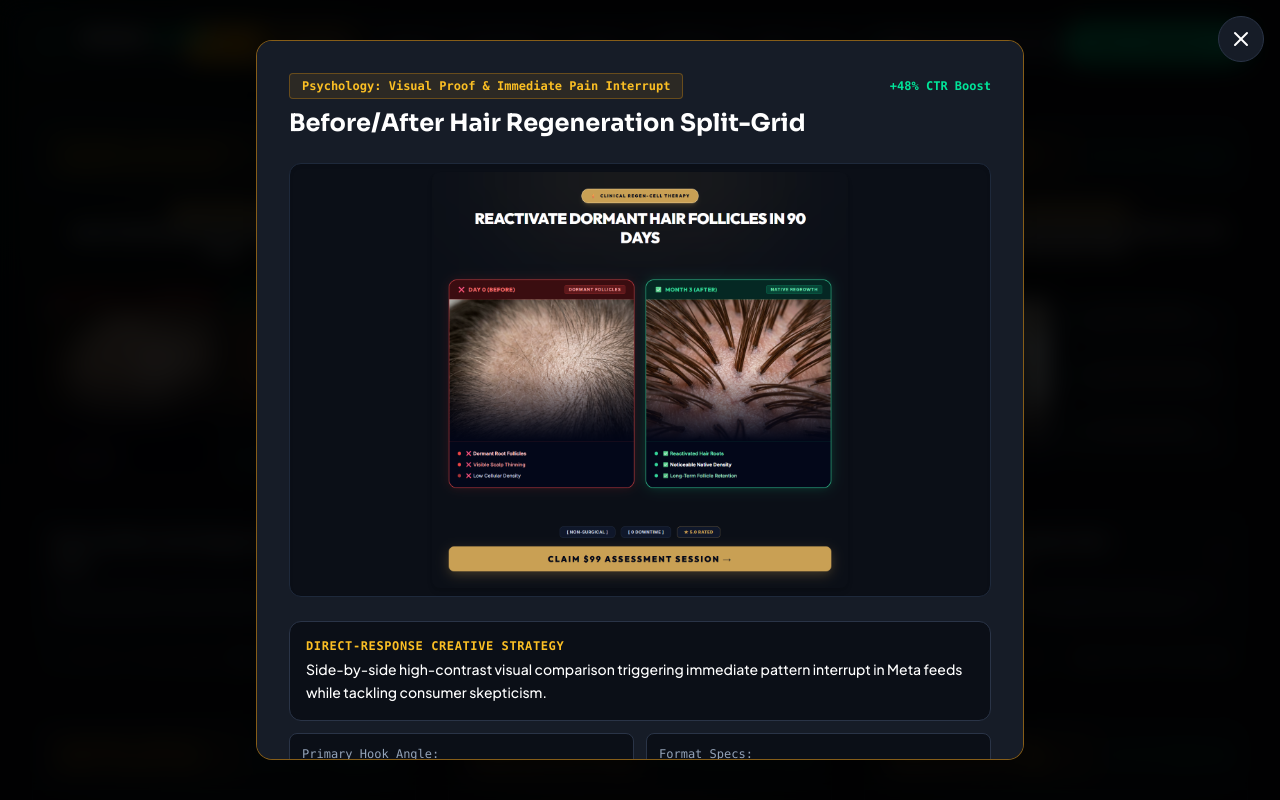
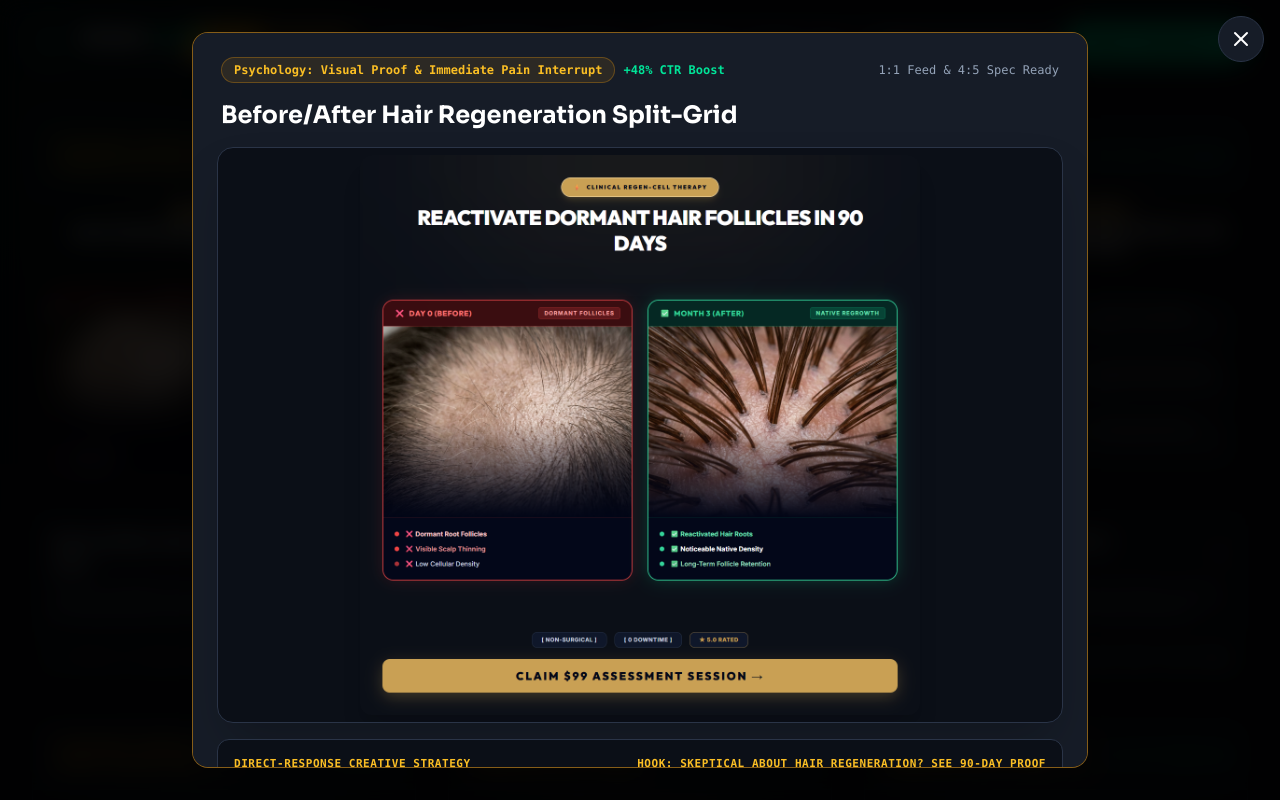
Before and after one commit to StackCuts/Agency, a React (Vite) app: page / in a window 1280 px wide. Both pictures are taken after a click on the element 224 px from the left and 2650 px from the top of the page. Shown: the part 2250-3050 px from the top of the page. Built offline with nearby package versions, Linux system fonts and the light colour scheme.

Commit message:
Expand static post Lightbox image container to max-w-4xl and max-h-72vh for high-res text legibility matching CarouselShowcase

```diff
--- a/src/components/PortfolioGrid.jsx
+++ b/src/components/PortfolioGrid.jsx
@@ -311,13 +311,13 @@ export default function PortfolioGrid({ onOpenModal }) {
 
       </div>
 
-      {/* Lightbox Modal View - Generous Size with Fully Visible Creative Image */}
+      {/* Lightbox Modal View - High-Impact Large Image View (Same as Carousel) */}
       {selectedCreative && (
         <div
           onClick={(e) => { if (e.target === e.currentTarget) setSelectedCreative(null); }}
-          className="fixed inset-0 z-50 flex items-center justify-center p-4 bg-black/90 backdrop-blur-md"
+          className="fixed inset-0 z-50 flex items-center justify-center p-3 sm:p-6 bg-black/90 backdrop-blur-md"
         >
-          {/* Close Button (✕) Positioned Outside Card Container */}
+          {/* Close Button (✕) Positioned Outside Container */}
           <button
             onClick={() => setSelectedCreative(null)}
             className="fixed top-4 right-4 z-50 p-2.5 rounded-full bg-[#161C27] border border-[#2A3447] text-white hover:text-amber-400 hover:border-amber-400 transition-colors shadow-2xl"
@@ -327,51 +327,43 @@ export default function PortfolioGrid({ onOpenModal }) {
           </button>
 
           {/* Modal Container */}
-          <div className="bg-[#161C27] border border-amber-500/50 rounded-2xl max-w-3xl w-full p-6 sm:p-8 relative shadow-2xl space-y-6 max-h-[90vh] overflow-y-auto">
+          <div className="bg-[#161C27] border border-amber-500/50 rounded-2xl max-w-4xl w-full p-4 sm:p-6 relative shadow-2xl space-y-4 max-h-[92vh] overflow-y-auto">
 
-            {/* Header Tags & Title */}
-            <div className="space-y-2">
-              <div className="flex flex-wrap items-center justify-between gap-2">
-                <span className="text-xs font-mono px-3 py-1 rounded bg-amber-500/10 text-amber-400 border border-amber-500/30 font-bold">
+            {/* Header Info Banner */}
+            <div className="flex flex-wrap items-center justify-between gap-2 px-1 text-xs font-mono">
+              <div className="flex items-center gap-2">
+                <span className="px-3 py-1 rounded-full bg-amber-500/10 text-amber-400 border border-amber-500/30 font-bold">
                   {selectedCreative.psychologyTag}
                 </span>
-                <span className="text-xs font-mono text-[#00E599] font-bold">{selectedCreative.metric}</span>
+                <span className="text-[#00E599] font-bold">{selectedCreative.metric}</span>
               </div>
-              <h3 className="text-2xl font-display font-bold text-white">
-                {selectedCreative.title}
-              </h3>
+              <span className="text-[#94A3B8]">{selectedCreative.specs}</span>
             </div>
 
-            {/* High Res Creative Image - Fully Visible Container */}
-            <div className="w-full max-h-[55vh] rounded-xl overflow-hidden border border-slate-800 bg-[#0B0F17] flex items-center justify-center p-2 shadow-inner">
+            <h3 className="text-xl sm:text-2xl font-display font-bold text-white px-1">
+              {selectedCreative.title}
+            </h3>
+
+            {/* High Res Creative Image Container - Expanded max-h-[72vh] for maximum text legibility */}
+            <div className="w-full max-h-[72vh] rounded-2xl overflow-hidden border border-[#2A3447] bg-[#0B0F17] flex items-center justify-center p-2 shadow-2xl">
               <img
                 src={selectedCreative.image}
                 alt={selectedCreative.title}
-                className="max-h-[52vh] w-auto max-w-full object-contain rounded-lg shadow-md"
+                className="max-h-[70vh] w-auto max-w-full object-contain rounded-xl shadow-xl"
               />
             </div>
 
-            {/* Strategy & Metrics Breakdown */}
-            <div className="space-y-3 text-sm text-[#94A3B8]">
-              <div className="bg-[#0B0F17] p-4 rounded-xl border border-[#2A3447]">
-                <div className="text-xs font-mono text-amber-400 mb-1 uppercase tracking-wider font-bold">Direct-Response Creative Strategy</div>
-                <p className="text-white font-medium text-sm leading-relaxed">{selectedCreative.description}</p>
+            {/* Strategy Info Footer Box */}
+            <div className="bg-[#0B0F17] p-4 rounded-xl border border-[#2A3447] space-y-2 text-xs">
+              <div className="flex flex-wrap items-center justify-between text-amber-400 font-mono font-bold uppercase tracking-wider text-[11px] gap-2">
+                <span>Direct-Response Creative Strategy</span>
+                <span>Hook: {selectedCreative.hookText}</span>
               </div>
-
-              <div className="grid grid-cols-1 sm:grid-cols-2 gap-3 text-xs font-mono">
-                <div className="bg-[#0B0F17] p-3 rounded-lg border border-[#2A3447]">
-                  <span className="text-[#94A3B8]">Primary Hook Angle:</span>
-                  <div className="text-white font-bold mt-1">{selectedCreative.hookText}</div>
-                </div>
-                <div className="bg-[#0B0F17] p-3 rounded-lg border border-[#2A3447]">
-                  <span className="text-[#94A3B8]">Format Specs:</span>
-                  <div className="text-slate-200 font-bold mt-1">{selectedCreative.specs}</div>
-                </div>
-              </div>
+              <p className="text-white font-medium text-xs leading-relaxed">{selectedCreative.description}</p>
             </div>
 
             {/* Modal Actions */}
-            <div className="flex flex-col sm:flex-row gap-3 pt-2">
+            <div className="flex flex-col sm:flex-row gap-3 pt-1">
               <button
                 onClick={() => {
                   setSelectedCreative(null);
```
